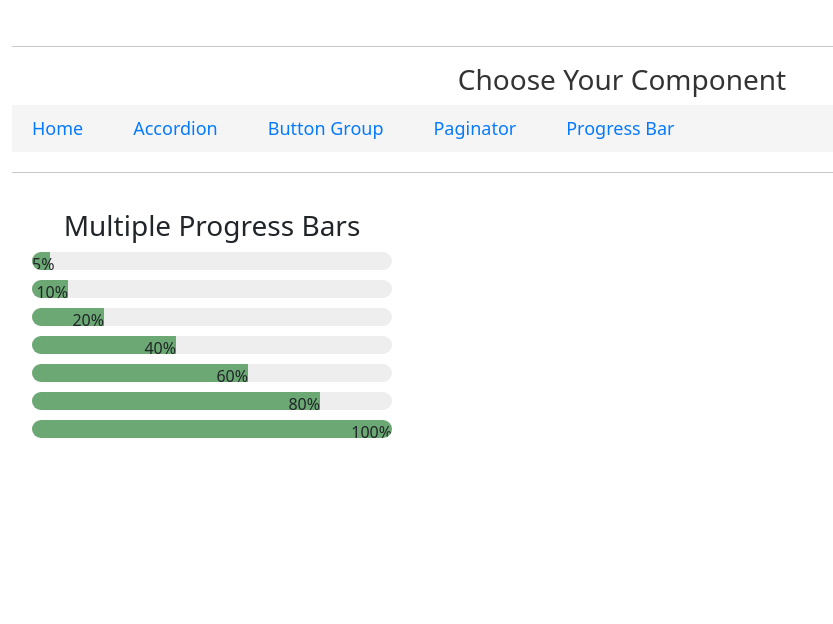
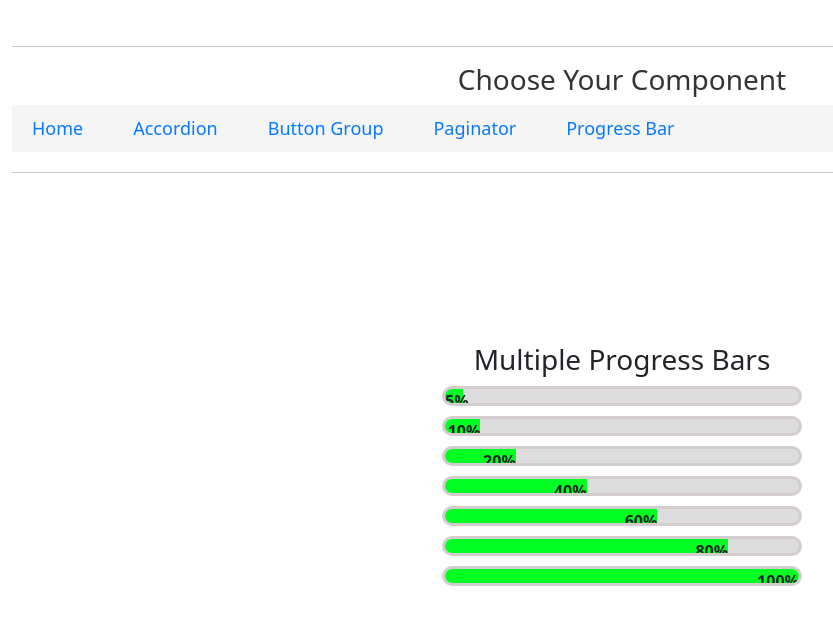
Before and after one commit to ajaynaveen99/react-components-app, a React (Vite) app: page /progress-bar in a window 1280 px wide. Shown: the top 624 px of the page, without its empty margins (18-851 px from the left). Built offline with nearby package versions, Linux system fonts and the light colour scheme.

Commit message:
ProgressBar:updated style  in progress component

```diff
--- a/src/components/ProgressBars/Progress.jsx
+++ b/src/components/ProgressBars/Progress.jsx
@@ -1,28 +1,29 @@
 import { useEffect, useState } from "react";
 
-export default function Progressbar() {
+export default function ProgressBar() {
   const targets = [5, 10, 20, 40, 60, 80, 100];
 
   const [progress, setProgress] = useState(targets.map(() => 0));
 
 
   useEffect(() => {
-    // allow DOM to paint first
+
     setTimeout(() => {
       setProgress(targets);
     }, 300);
   }, []);
 
   return (
-    <div style={{ padding: "20px", width: "400px" }}>
+    <div  style={{ padding: "20px", width: "400px", textAlign: "center", margin: " 150px auto" }}>
       <h3>Multiple Progress Bars</h3>
 
-      {progress.map((value, index) => (
+      {progress.map((value) => (
             <div
             style={{
-              height: "18px",
+              height: "20px",
+              border:" 3px solid #d3cdcdff",
               borderRadius: "10px",
-              background: "#eee",
+              background: "#ddddddff",
               overflow: "hidden",
               marginBottom: "10px",
               marginTop: "10px",
@@ -32,7 +33,9 @@ export default function Progressbar() {
               style={{
                 height: "100%",
                 width: `${value}%`,
-                background: "#6ba873ff",
+                fontWeight: "bold",
+                color: "solid",
+                background: "#02ff24ff",
                 transition: "width 1.9s ease",
                 textAlign: "right",
 
--- a/src/components/accordion/AccordionItem.jsx
+++ b/src/components/accordion/AccordionItem.jsx
@@ -11,7 +11,7 @@ function AccordionItem({title, content, isOpen, onClick }) {
         </button>
       </h2>
 
-      <div className={`accordion-collapse collapse ${isOpen ? "show" : ""}`}>
+            <div className={`accordion-collapse collapse ${isOpen ? "show" : ""}`}>
         <div className="accordion-body">
           {content}
         </div>
```
